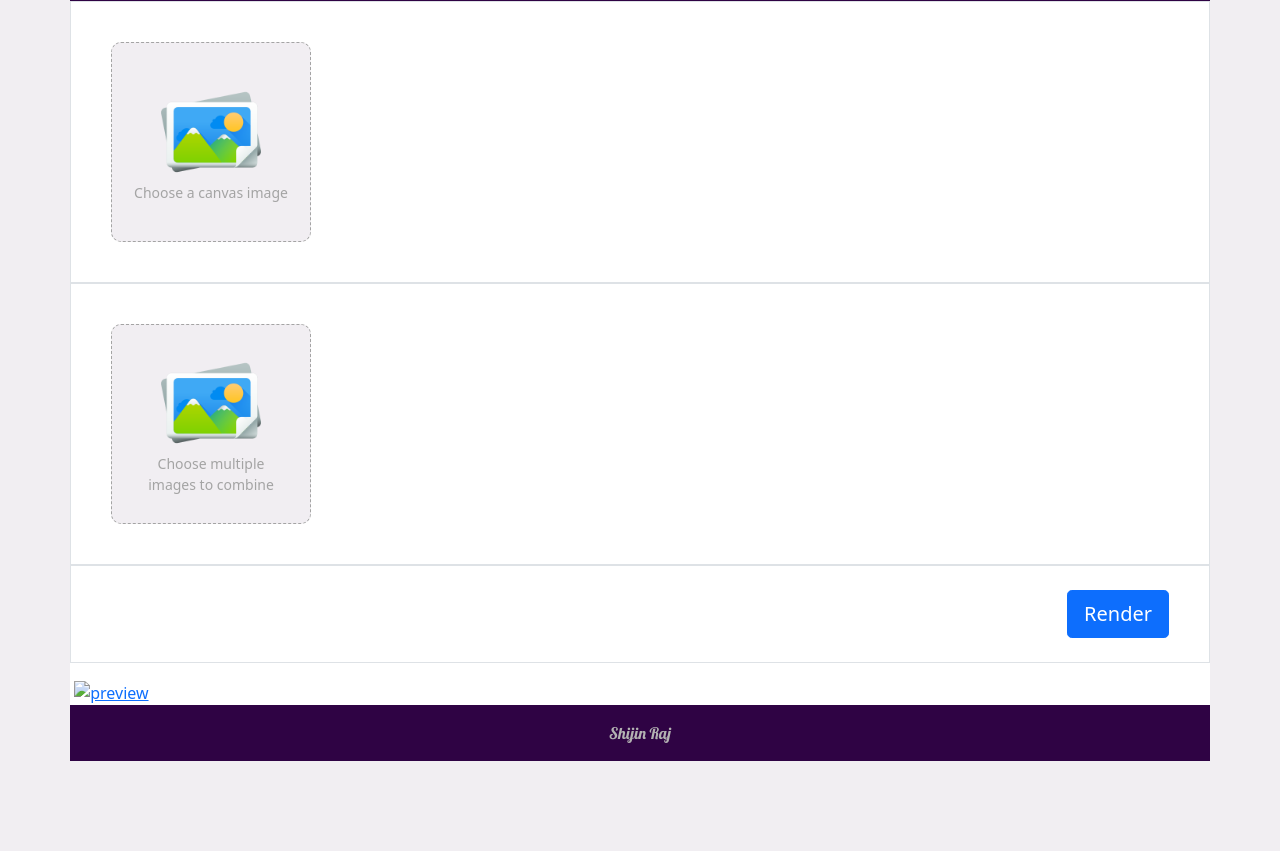
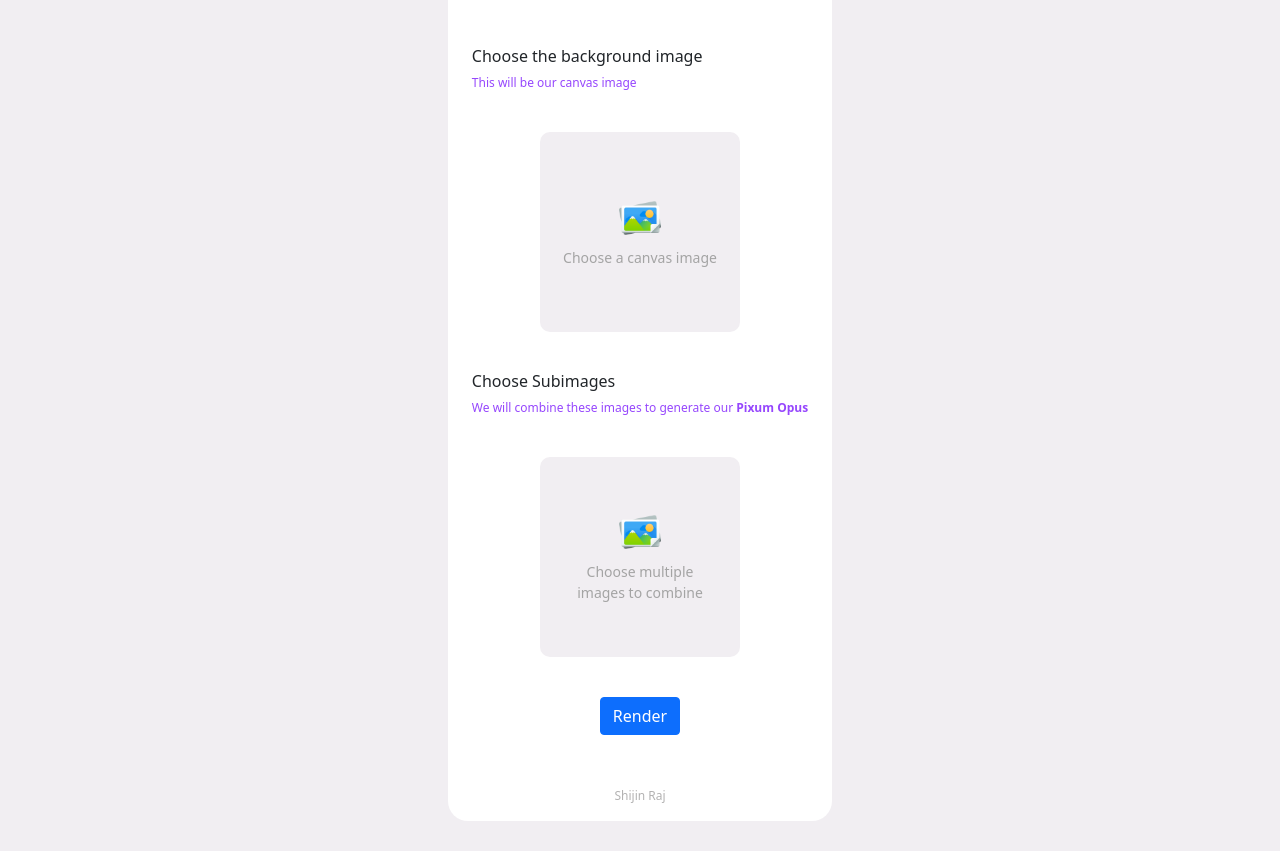
Before and after one commit to shijin-raj/daydreamv2, a plain HTML site: page index.html in a window 1280 px wide. Shown: the part 123-974 px from the top of the page. Before the commit the page ends 884 px from the top, so only its background shows below. Drawn offline with nearby package versions, Linux system fonts and the light colour scheme.

Commit message:
UI changes

```diff
--- a/index.html
+++ b/index.html
@@ -34,6 +34,16 @@
         background: white;
         border-radius: 20px;
         padding: 0px;
+        margin-top: 30px;
+        margin-bottom: 30px;
+        max-width: 580px;
+        width: fit-content;
+
+      }
+      .src-container{
+        display:flex;
+        justify-content: center;
+        flex-wrap: wrap;
       }
       .img {
         width: 500px;
@@ -66,8 +76,9 @@
         font-size: 2.5rem;
         cursor: pointer;
         padding:2rem;
-        color: white;
-        background: rgb(47, 3, 68);
+
+        color: brown;
+        /* background: rgb(47, 3, 68); */
         transition: all 1s ease;
       }
       .logo .sub-text {
@@ -81,6 +92,7 @@
       .image-box{
         width: 200px;
         height: 200px;
+        cursor: pointer;
 display: flex;
 justify-content: center;
 align-items: center;
@@ -89,7 +101,7 @@ color: #a4a4a4;
 font-size: 14px;
 transition: all 1s ease;
 border-radius: 10px;
-border:1px dashed;
+border:1px;
 background-size: cover;
       }
 
@@ -102,40 +114,56 @@ background-size: cover;
      }
 
      .footer{
-      background: rgb(47, 3, 68);
+      /* background: rgb(47, 3, 68); */
       padding: 1rem;
       color: rgb(179, 178, 178);
       text-align: center;
-      font-family: "Lobster", cursive;
+      font-size: 12px;
+      margin-top: 20px;
+     }
+
+     .desc{
+      font-size: 12px;
+      color: #9647fd;
+     }
+
+     .prev-img-box{
+      border:1px;
+background-size: cover;
+border-radius: 10px;
      }
     </style>
 
     <div class="container">
       <div class="logo">PIXUM <span class="sub-text">OPUS</span></div>
       <div>
-        <div class="d-flex border flex-nowrap p-4" id="previewSource">
+        <h6 class="px-4 mt-3">Choose the background image</h6>
+        <div class="px-4 desc">This will be our canvas image</div>
+
+        <div class="d-flex flex-wrap my-4 justify-content-center" id="previewSource">
           <div class="image-box m-3" >
             <div class="d-flex justify-content-center flex-column align-items-center">
-              <img class="alt-img" src="assets/gallery.png" width="100px" alt=""  onclick="triggerFileInput('sourceInput')"/>
-              <div>Choose a canvas image</div>
+              <img class="alt-img" src="assets/gallery.png" width="42px" alt=""  onclick="triggerFileInput('sourceInput')"/>
+              <div class="text-center mt-2">Choose a canvas image</div>
             </div>
           </div>
         </div>
-        <div class="d-flex border flex-wrap p-4" id="previewSubSource">
+        <h6 class="px-4 mt-3">Choose Subimages</h6>
+        <div class="px-4 desc">We will combine these images to generate our <strong>Pixum Opus</strong></div>
+        <div class="d-flex flex-wrap my-4 justify-content-center" id="previewSubSource">
           <div class="image-box m-3" onclick="triggerFileInput('sourceSubInput')">
             <div class="d-flex justify-content-center flex-column align-items-center">
-              <img class="alt-img" src="assets/gallery.png" width="100px" alt=""/>
-              <div class="text-center">Choose multiple <br/>images to combine</div>
+              <img class="alt-img" src="assets/gallery.png" width="42px" alt=""/>
+              <div class="text-center mt-2"">Choose multiple <br/>images to combine</div>
             </div>
           </div>
 
 
         </div>
-        <div class="border p-4 d-flex align-items-end justify-content-end">
-          <button class="btn btn-primary btn-lg mx-3" id="btnRender">
+        <div class="d-flex justify-content-center">
+          <button class="btn btn-primary" id="btnRender">
             Render
           </button>
-
         </div>
       </div>
 
@@ -179,23 +207,24 @@ background-size: cover;
 
       </div>
 
-      <div id="imgContainer" class="img-container mt-3 d-flex" >
-        <div id="sourceContainer">
+      <div id="imgContainer" class="img-container mt-3 " >
+        <div id="sourceContainer" class="src-container" style="display: none;">
           <!-- https://picsum.photos/500 for random pictures -->
-          <img src="" alt="" id="i" crossorigin="anonymous" />
+          <img src="" alt="" id="i" crossorigin="anonymous" class="mt-3 prev-img-box"/>
           <a href="" id="downloadLink" download="Daydream.png">
             <img
               src=""
-              alt="preview"
+              alt=""
               id="preview"
               crossorigin="anonymous"
               width="500px"
               height="500px"
               style="cursor: pointer;"
-            />
+            /
+            class="mt-3 prev-img-box">
           </a>
         </div>
-        <div id="outputContainer">
+        <div id="outputContainer" class="d-flex justify-content-center">
           <div
             class="spinner-border text-primary m-2"
             style="display: none"
@@ -213,6 +242,15 @@ background-size: cover;
         style="border: 1px solid black; display: none"
       >
       </canvas>
+<!--
+      <canvas
+      id="outputTextCanvas"
+      width="5000"
+      height="5000"
+      style="border: 1px solid black; background: white;"
+    >
+    </canvas> -->
+
       <div class="footer">
 Shijin Raj
       </div>
@@ -314,13 +352,13 @@ Shijin Raj
       $(document).ready(() => {
         $("input").val("");
 
-        $("#i").on("load", () => {
           setDefaults();
-          $(`#outputLoader`).show();
-          processImage(() => {
-            $(`#outputLoader`).hide();
-          });
-        });
+        // $("#i").on("load", () => {
+        //   $(`#outputLoader`).show();
+        //   processImage(() => {
+        //     $(`#outputLoader`).hide();
+        //   });
+        // });
         $("#blockSize").on("input", (e) => {
           if (e.target.value < 5) {
             $("#blockSize").val(5);
@@ -329,6 +367,12 @@ Shijin Raj
         });
         $("#btnRender").on("click", (e) => {
           let btnElement = $("#btnRender");
+
+          if(subColors.length<1){
+            alert("Please choose background image and atleast one sub image!")
+            return;
+          }
+
           btnElement.prop("disabled", true);
           btnElement.text("Rendering...");
           $(`#outputLoader`).show();
@@ -336,6 +380,8 @@ Shijin Raj
             processImage(() => {
               btnElement.prop("disabled", false);
               btnElement.text("Render");
+
+              $(`#sourceContainer`).show();
               $(`#outputLoader`).hide();
               renderPreview(document.getElementById("outputCanvas"));
             });
@@ -356,8 +402,6 @@ Shijin Raj
           for (let j = 0; j < params.gridCols; j++) {
             let rgb = rgbProps[i][j];
             if (rgb) {
-              // let div=`<div style="background:rgb(${rgb.r},${rgb.g},${rgb.b})" id="box_${i}_${j}"></div>`;
-              // grid.append(div);
               if (subColors.length > 0) {
                 let colorVal = getColorVal(rgb);
                 let min = Math.abs(colorVal - subColors[0].colorVal);
@@ -370,10 +414,6 @@ Shijin Raj
                   }
                 });
                 if (match) {
-                  //  let imgSrc= $(`#${match.id}`).attr('src');
-                  //  let img= `<img src="${imgSrc}" style="width:${params.blockSize}px;height:${params.blockSize}px" alt="img" id="box_${i}_${j}"></img>`;
-                  // grid.append(img);
-
                   var img = document.getElementById(match.id);
                   context.drawImage(
                     img,
@@ -396,7 +436,7 @@ Shijin Raj
       }
 
       function setDefaults() {
-        $("#blockSize").val(5);
+        $("#blockSize").val(20);
         $("#sliderVal").text(5);
       }
 
@@ -410,13 +450,14 @@ Shijin Raj
       }
 
       function parseInputs() {
-        let blockSize = parseInt($("#blockSize").val());
+       /// let blockSize = parseInt($("#blockSize").val());
+       blockSize=10;
         if (blockSize < 5) {
           blockSize = 5;
           $("#blockSize").val(blockSize);
         }
-        let imgWidth = parseInt($("#i").width());
-        let imgHeight = parseInt($("#i").height());
+
+        let imgWidth=imgHeight=500;
         let gridRows = ~~(imgWidth / blockSize);
         let gridCols = ~~(imgHeight / blockSize);
 
@@ -546,6 +587,7 @@ Shijin Raj
         $("#preview").attr("src", `${src}`);
         $("#downloadLink").attr("href", `${src}`);
       }
+
     </script>
   </body>
 </html>
```
Also changed, not shown: assets/gallery-icon.png (added), assets/gallery.svg (added).
